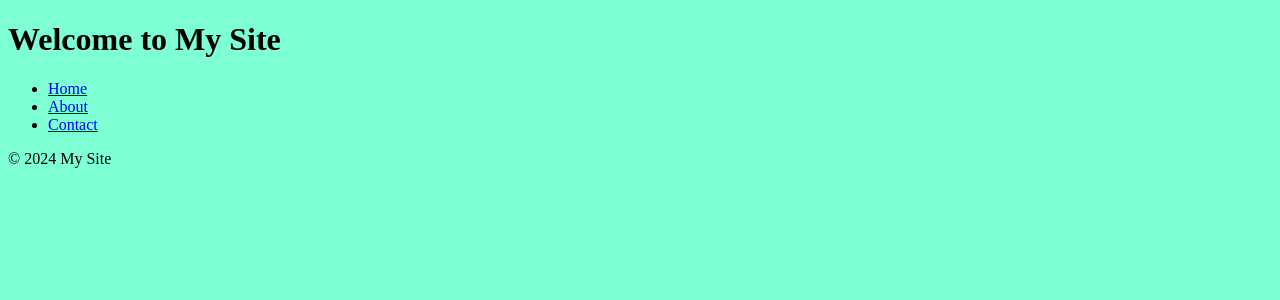
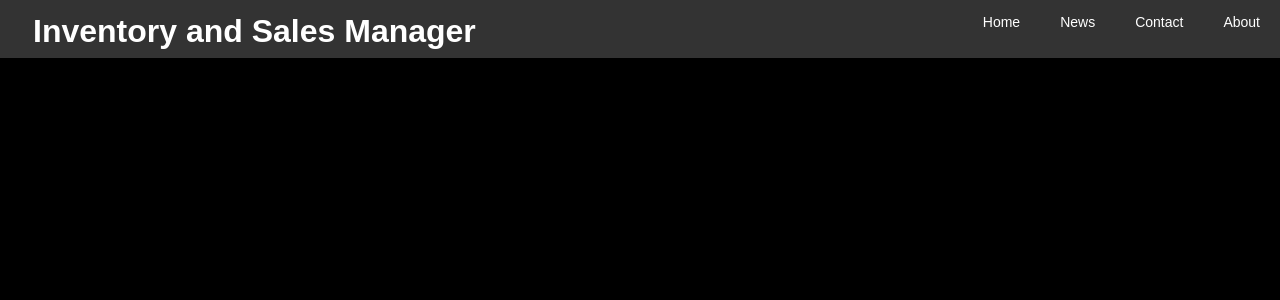
Before and after one commit to junealexis13/inventory_manager, a Django app: page / in a window 1280 px wide. Shown: the top 300 px of the page. Run offline with Django 5.2, Linux system fonts and the light colour scheme.

Commit message:
major changes in home

```diff
--- a/home/static/css/home.css
+++ b/home/static/css/home.css
@@ -1,5 +1,5 @@
 body {
-    background-color: aquamarine;
+    background-color: rgb(0, 0, 0);
 }
 
 .wrapper {
--- a/home/static/css/navbar.css
+++ b/home/static/css/navbar.css
@@ -1,115 +1,58 @@
-@import url("//maxcdn.bootstrapcdn.com/font-awesome/4.7.0/css/font-awesome.min.css");
-
-.navbar-icon-top .navbar-nav .nav-link > .fa {
-  position: relative;
-  width: 36px;
-  font-size: 24px;
-}
-
-.navbar-icon-top .navbar-nav .nav-link > .fa > .badge {
-  font-size: 0.75rem;
-  position: absolute;
-  right: 0;
-  font-family: sans-serif;
-}
-
-.navbar-icon-top .navbar-nav .nav-link > .fa {
-  top: 3px;
-  line-height: 12px;
-}
-
-.navbar-icon-top .navbar-nav .nav-link > .fa > .badge {
-  top: -10px;
-}
-
-@media (min-width: 576px) {
-  .navbar-icon-top.navbar-expand-sm .navbar-nav .nav-link {
-    text-align: center;
-    display: table-cell;
-    height: 70px;
-    vertical-align: middle;
-    padding-top: 0;
-    padding-bottom: 0;
-  }
-
-  .navbar-icon-top.navbar-expand-sm .navbar-nav .nav-link > .fa {
-    display: block;
-    width: 48px;
-    margin: 2px auto 4px auto;
-    top: 0;
-    line-height: 24px;
-  }
-
-  .navbar-icon-top.navbar-expand-sm .navbar-nav .nav-link > .fa > .badge {
-    top: -7px;
+@media screen and (orientation: portrait) {
+  :root {
+    --font-size-port: 3rem ;
+    --margin_title: 1rem ;
   }
 }
 
-@media (min-width: 768px) {
-  .navbar-icon-top.navbar-expand-md .navbar-nav .nav-link {
-    text-align: center;
-    display: table-cell;
-    height: 70px;
-    vertical-align: middle;
-    padding-top: 0;
-    padding-bottom: 0;
-  }
-
-  .navbar-icon-top.navbar-expand-md .navbar-nav .nav-link > .fa {
-    display: block;
-    width: 48px;
-    margin: 2px auto 4px auto;
-    top: 0;
-    line-height: 24px;
-  }
-
-  .navbar-icon-top.navbar-expand-md .navbar-nav .nav-link > .fa > .badge {
-    top: -7px;
+@media screen and (min-width: 421px) and (orientation: landscape) {
+  :root {
+    --font-size-port: 2rem ;
+    --margin_title: 0.5rem;
+    .navbar a {
+      float: right;
+      display: block;
+    }
   }
 }
 
-@media (min-width: 992px) {
-  .navbar-icon-top.navbar-expand-lg .navbar-nav .nav-link {
-    text-align: center;
-    display: table-cell;
-    height: 70px;
-    vertical-align: middle;
-    padding-top: 0;
-    padding-bottom: 0;
-  }
-
-  .navbar-icon-top.navbar-expand-lg .navbar-nav .nav-link > .fa {
-    display: block;
-    width: 48px;
-    margin: 2px auto 4px auto;
-    top: 0;
-    line-height: 24px;
-  }
-
-  .navbar-icon-top.navbar-expand-lg .navbar-nav .nav-link > .fa > .badge {
-    top: -7px;
+body {
+  font-size: 14px;
+  margin: 0;
+  font-family: Arial, sans-serif;
   }
 }
+.header {
+  display: none;
+}
 
-@media (min-width: 1200px) {
-  .navbar-icon-top.navbar-expand-xl .navbar-nav .nav-link {
-    text-align: center;
-    display: table-cell;
-    height: 70px;
-    vertical-align: middle;
-    padding-top: 0;
-    padding-bottom: 0;
-  }
+.navbar {
+  overflow: hidden;
+  background-color: #333;
+}
 
-  .navbar-icon-top.navbar-expand-xl .navbar-nav .nav-link > .fa {
-    display: block;
-    width: 48px;
-    margin: 2px auto 4px auto;
-    top: 0;
-    line-height: 24px;
-  }
+.navbar a {
+  float: right;
+  display: block;
+  color: white;
+  text-align: center;
+  padding: 14px 20px;
+  text-decoration: none;
+}
 
-  .navbar-icon-top.navbar-expand-xl .navbar-nav .nav-link > .fa > .badge {
-    top: -7px;
-  }
+.navbar a:hover {
+  background-color: #ddd;
+  color: black;
 }
+
+.navbar > h1 {
+  color: rgb(255, 255, 255);
+  font-size: var(--font-size-port);
+  display: block;
+  float: left;
+  margin: auto;
+  padding-left: 25px;
+  padding-top: 5px;
+  margin: var(--margin_title)
+
+}
--- a/home/templates/home/home.html
+++ /dev/null
@@ -1,32 +0,0 @@
-<!-- home_cb.html -->
-<!DOCTYPE html>
-<html>
-<head>
-    <title>{% block title %}My Site{% endblock %}</title>
-    {% load static %}
-    <link rel="stylesheet" href="{% static 'css/home.css' %}">
-</head>
-<body>
-    <header>
-        <h1>Welcome to My Site</h1>
-    </header>
-
-    <nav>
-        <ul>
-            <li><a href="/">Home</a></li>
-            <li><a href="/about/">About</a></li>
-            <li><a href="/contact/">Contact</a></li>
-        </ul>
-    </nav>
-
-    <main>
-        {% block content %}
-        <!-- Default content -->
-        {% endblock %}
-    </main>
-
-    <footer>
-        <p>&copy; 2024 My Site</p>
-    </footer>
-</body>
-</html>
--- /dev/null
+++ b/home/templates/home/homepage.html
@@ -0,0 +1,13 @@
+{% extends 'home/homepage_blocks.html' %}
+
+{% block navbar %}
+<div class="navbar">
+    <h1>Inventory and Sales Manager</h1>
+
+    <a href="#about">About</a>
+    <a href="#contact">Contact</a>
+    <a href="#news">News</a>
+    <a class="active" href="#home">Home</a>
+
+</div>
+{% endblock %}
--- /dev/null
+++ b/home/templates/home/homepage_blocks.html
@@ -0,0 +1,23 @@
+<!DOCTYPE html>
+<html>
+<head>
+    <title>My Site</title>
+    {% load static %}
+    <link rel="stylesheet" href="{% static 'css/home.css' %}">
+    <link rel="stylesheet" href="{% static 'css/navbar.css' %}">
+</head>
+<body>
+    <header>
+        {% block navbar %}
+        {% endblock %}
+    </header>
+
+    <div class="content">
+
+    </div>
+
+    <footer>
+        <p>&copy; 2024 My Site</p>
+    </footer>
+</body>
+</html>
--- a/home/views.py
+++ b/home/views.py
@@ -3,10 +3,10 @@ from django.http import HttpResponse
 
 # Create your views here.
 def landing_page(request):
-    return render(request, "home/home.html")
+    return render(request, "home/homepage.html", {})
 
 def login_page(request):
-    return render(request, "home/login.html")
+    return render(request, "home/login.html", {})
 
 def dashboard(request):
-    return render(request, "home/dashboard.html")
+    return render(request, "home/dashboard.html", {})
--- a/inventory_manager/settings.py
+++ b/inventory_manager/settings.py
@@ -55,7 +55,7 @@ ROOT_URLCONF = "inventory_manager.urls"
 TEMPLATES = [
     {
         "BACKEND": "django.template.backends.django.DjangoTemplates",
-        "DIRS": [os.path.join(BASE_DIR, 'home', 'templates')],
+        "DIRS": [os.path.join(BASE_DIR, 'home', 'templates','home')],
         "APP_DIRS": True,
         "OPTIONS": {
             "context_processors": [
```
Also changed, not shown: home/templates/codeblocks/home_cb.html (deleted, +0 -10 lines).
